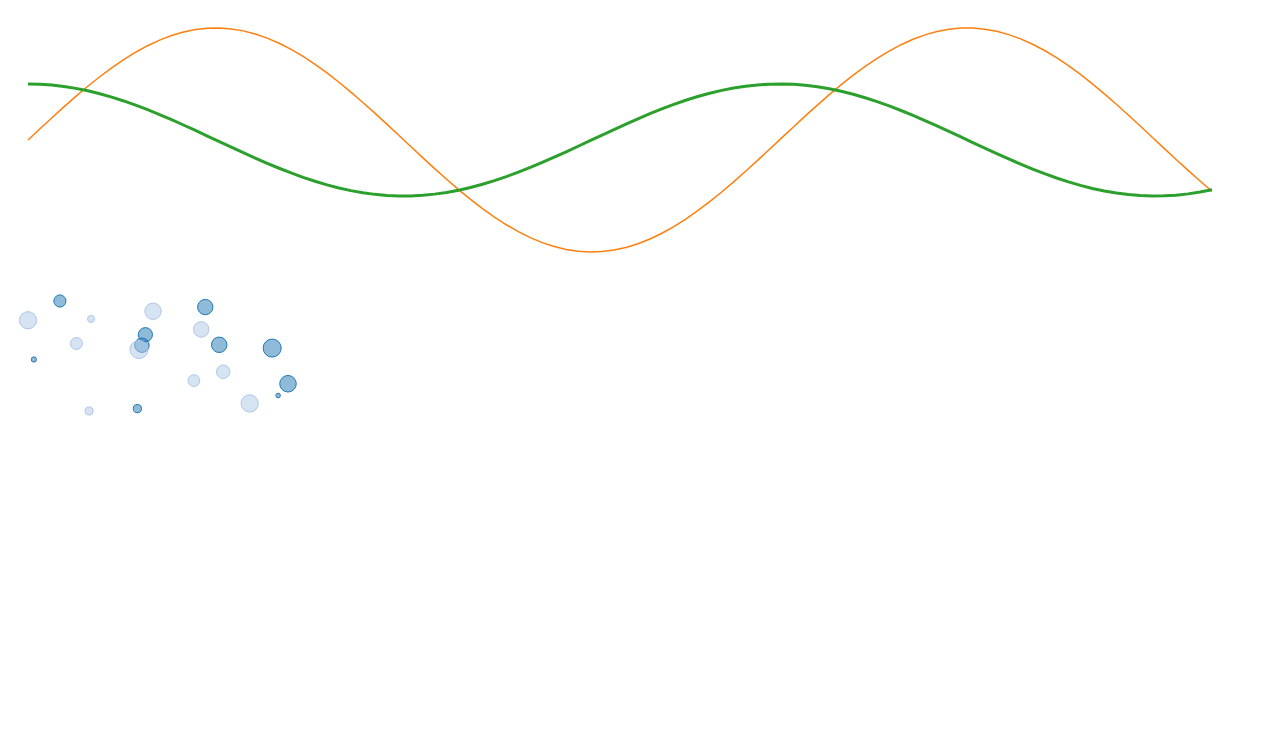
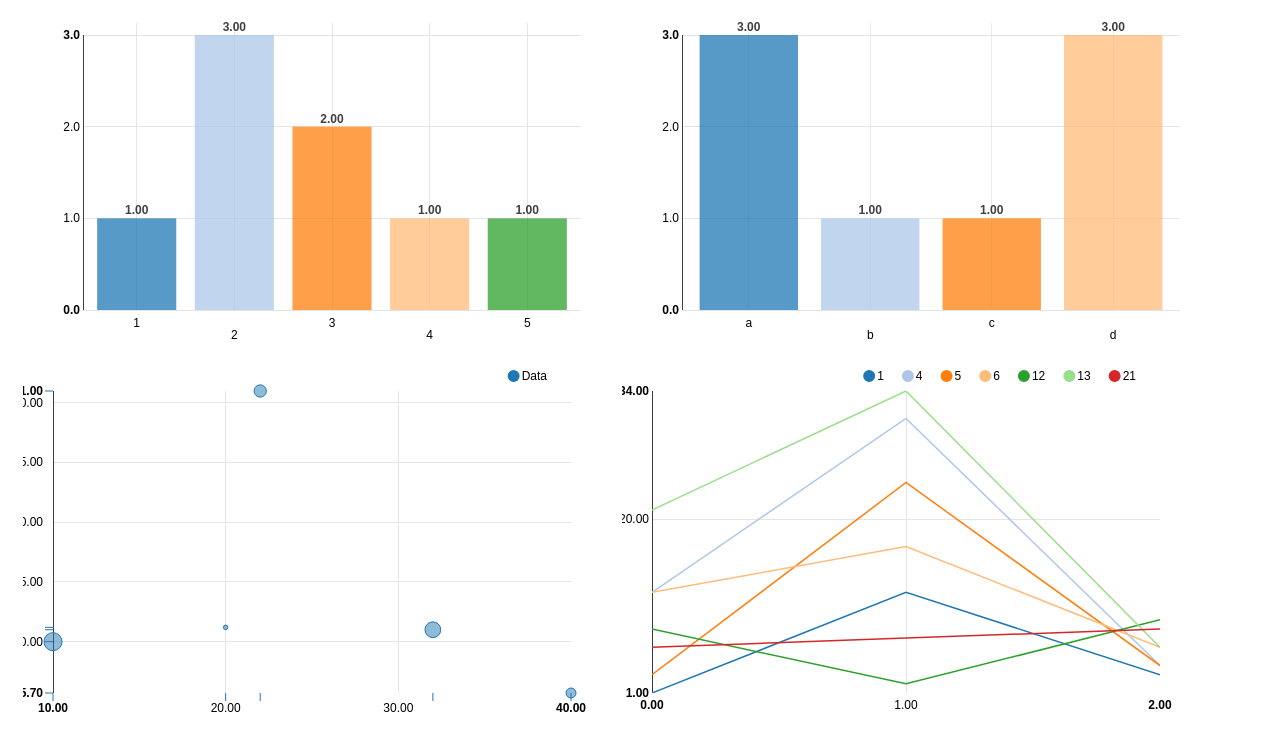
Before and after one commit to vashkan/dw, a plain HTML site: page index.html in a window 1280 px wide. Drawn offline with nearby package versions, Linux system fonts and the light colour scheme.

Commit message:
добавление поддержки оставшихся типов даиграмм кроме stacked bar;выделение  преобразований данных и формирования функций построения графиков в отдельные пространства имен

```diff
--- a/script.js
+++ b/script.js
@@ -1,6 +1,172 @@
 (function (global) {
     var chartId = 0;
     var chartsContainer;
+
+    var dw = dw || {};
+    (function (dw) {
+        function addStyleRule(selector, styleString) {
+            if (!dw.styleSheet) {
+                var style = document.createElement('style');
+                style.appendChild(document.createTextNode(''));
+                document.head.appendChild(style);
+                dw.styleSheet = style.sheet;
+            }
+            var styleSheet = dw.styleSheet;
+
+            if (styleSheet.insertRule) {
+                styleSheet.insertRule(selector + '{' + styleString + '}', 0);
+            }
+            else if (styleSheet.addRule) {
+                styleSheet.addRule(selector, styleString, 0);
+            }
+            else console.warn('addStyleRule failed');
+        };
+        dw.addStyleRule = addStyleRule;
+        (function () {
+            var rules = {
+                "#chartsContainer svg": "position: relative;min-height: 1px;padding-right: 15px;padding-left: 15px;float: left;height: 45%;width:45%;",
+                "#chartsContainer": "overflow:hidden;width: 100%;"
+            };
+            for (var sl in rules) {
+                dw.addStyleRule(sl, rules[sl]);
+            }
+        })();
+        var adapters;
+        (function (adapters) {
+            //Гистограммы
+            function toHistogram(input_data) {
+
+                var dat = {};
+                input_data.forEach(function (v, i, a) {
+                    if (v in dat) {
+                        dat[v] += 1;
+                    }
+                    else {
+                        dat[v] = 1;
+                    }
+                });
+                var data = [{ key: "Cumulative Return", values: [] }];
+                for (var l in dat) {
+                    data[0].values.push({ "label": l, "value": dat[l] });
+                }
+                return data;
+            };
+            adapters.toHistogram = toHistogram;
+
+
+            function toScatter(input_data) {
+                return [{ key: 'Data ', values: input_data }];
+            };
+            adapters.toScatter = toScatter;
+
+
+            function toLine(input_data) {
+                var data = [];
+                for (var k in input_data) {
+                    var dat = input_data[k].map(function (v, i) {
+                        return { x: i, y: v };
+                    });
+                    data.push({ key: k, values: dat })
+                }
+                return data;
+            };
+            adapters.toLine = toLine;
+
+
+            function toStackedBar(input_data) {
+                return {};
+            };
+            adapters.toStackedBar = toStackedBar;
+
+
+        })(adapters = dw.adapters || (dw.adapters = {}));
+
+        var charts;
+        (function (charts) {
+            function Histogram(i, data) {
+                return function () {
+                    var chart = nv.models.discreteBarChart()
+                        .x(function (d) { return d.label })
+                        .y(function (d) { return d.value })
+                        .staggerLabels(true)
+                    //.staggerLabels(historicalBarChart[0].values.length > 8)
+                        .showValues(true)
+                        .duration(250);
+
+                    d3.select('#chart' + i)
+                        .datum(data)
+                        .call(chart);
+
+                    nv.utils.windowResize(chart.update);
+                    return chart;
+                }
+            };
+            charts.Histogram = Histogram;
+
+            function Scatter(i, data) {
+                return function () {
+
+                    var chart = nv.models.scatterChart()
+                        .margin({ top: 20, right: 20, bottom: 20, left: 30 })
+                        .pointSize(function (d) {
+                            return d.r
+                        })
+                        .showDistX(true)
+                        .showDistY(true)
+                        .duration(300)
+                        .useVoronoi(true)
+                        .color(d3.scale.category10().range());
+
+
+                    chart.xAxis.tickFormat(d3.format('.02f'));
+                    chart.yAxis.tickFormat(d3.format('.02f'));
+
+
+                    d3.select('#chart' + i)
+                        .datum(data)
+                    //.transition().duration(100)
+                        .call(chart);
+
+                    nv.utils.windowResize(chart.update);
+                    return chart;
+                }
+            };
+            charts.Scatter = Scatter;
+
+            function Line(i, data) {
+                return function () {
+                    var width = chartsContainer.clientWidth - 40,
+                        height = chartsContainer.clientHeight - 40;
+
+                    var chart = nv.models.lineChart()
+                    //.width(width)
+                    //.height(height)
+                        .margin({ top: 20, right: 30, bottom: 20, left: 30 });
+
+                    chart.dispatch.on('renderEnd', function () {
+                        console.log('render complete');
+                    });
+                    chart.xAxis.tickFormat(d3.format('.02f'));
+                    chart.yAxis.tickFormat(d3.format('.02f'));
+                    d3.select('#chart' + i)
+                    //.attr('width', width)
+                    //.attr('height', height)
+                        .datum(data)
+                        .call(chart);
+                    nv.utils.windowResize(chart.update);
+                    return chart;
+                }
+            };
+            charts.Line = Line;
+
+            function StackedBar(i, data) {
+
+            };
+            charts.StackedBar = StackedBar;
+
+        })(charts = dw.charts || (dw.charts = {}));
+
+    })(dw = dw || {});
     var TypeChart;
     (function (TypeChart) {
         TypeChart[TypeChart["Unknown"] = 0] = "Unknown";
@@ -9,6 +175,23 @@
         TypeChart[TypeChart["Line"] = 3] = "Line";
         TypeChart[TypeChart["StackedBar"] = 4] = "StackedBar";
     })(TypeChart || (TypeChart = {}));
+    function detectType(obj) {
+        if (obj instanceof Array) {
+            if (obj.length > 0) {
+                if (typeof obj[0] == 'number' || typeof obj[0] == 'string') {
+                    return TypeChart.Histogram;
+                } else if (obj[0] instanceof Array) {
+                    return TypeChart.StackedBar;
+                } else if (obj[0] instanceof Object) {
+                    return TypeChart.Scatter;
+                }
+                return TypeChart.Unknown;
+            }
+        } else if (obj instanceof Object) {
+            return TypeChart.Line;
+        }
+    }
+
     function loadLib(callback) {
 
         if (!global.d3lib) {
@@ -53,159 +236,61 @@
     }
 
     function draw() {
-        var context = this;
-        this.typeChart = detectType(this);
-        function detectType(obj) {
-            if (obj instanceof Array) {
-                if (obj.length > 0) {
-                    if (typeof obj[0] == 'number' || typeof obj[0] == 'string') {
-                        return TypeChart.Histogram;
-                    } else if (obj[0] instanceof Array) {
-                        return TypeChart.StackedBar;
-                    } else if (obj[0] instanceof Object) {
-                        return TypeChart.Scatter;
-                    }
-                    return TypeChart.Unknown;
+        var _self = this;
+        function createChartElement() {
+            var chId = chartId++;
+            chartsContainer = chartsContainer
+            || document.getElementById("chartsContainer")
+            || (function () {
+                var re = document.createElement('div');
+                re.id = 'chartsContainer';
+                re.style.cssText = "overflow:hidden; width: 100%;";
+                re.style.height = (window.innerHeight - 16) + 'px';
+                document.body.appendChild(re)
+                window.onresize = function () {
+                    re.style.height = (window.innerHeight - 16) + 'px';
+                    re.style.width = (window.innerWidth - 16) + 'px';
                 }
-            } else if (obj instanceof Object) {
-                return TypeChart.Line;
-            }
+                return document.body.appendChild(re), re;
+            })();
+            chartsContainer.appendChild((function (i) {
+                var el = document.createElementNS("http://www.w3.org/2000/svg", "svg")
+                el.id = "chart" + i;
+                return el
+            })(chId));
+            return chId;
         }
 
         function appendChart() {
-            chartId++;
-            chartsContainer = chartsContainer||document.getElementById("chartsContainer")||(function(){ var re = document.createElement('div'); return re.id='chartsContainer',document.body.appendChild(re),re;})();
-            switch (context.typeChart) {
+            var chId;
+            var data;
+            switch (detectType(_self)) {
                 case TypeChart.Line:
-                    chartsContainer.insertBefore((function (i) {
-                        var el = document.createElementNS("http://www.w3.org/2000/svg","svg")
-                        el.id = "test" + i;
-                        return el
-                    })(chartId), chartsContainer.firstChild);
-                    nv.addGraph((function (i) {
-                            return function () {
-                                var width = chartsContainer.clientWidth - 40,
-                                    height = chartsContainer.clientHeight - 40;
-
-                                var chart = nv.models.line()
-                                    .width(width)
-                                    .height(height)
-                                    .margin({ top: 20, right: 20, bottom: 20, left: 20 });
-
-                                chart.dispatch.on('renderEnd', function () {
-                                    console.log('render complete');
-                                });
-
-                                d3.select('#test' + i)
-                                    .attr('width', width)
-                                    .attr('height', height)
-                                    .datum(sinAndCos())
-                                    .call(chart);
-
-                                return chart;
-                            }
-                        })(chartId),
-                        (function (i) {
-                            return function (graph) {
-                                window.onresize = function () {
-                                    var width = chartsContainer.clientWidth - 40,
-                                    height = chartsContainer.clientHeight - 40,
-                                        margin = graph.margin();
-
-                                    if (width < margin.left + margin.right + 20)
-                                        width = margin.left + margin.right + 20;
-
-                                    if (height < margin.top + margin.bottom + 20)
-                                        height = margin.top + margin.bottom + 20;
-
-                                    graph.width(width).height(height);
-
-                                    d3.select('#test' + i)
-                                        .attr('width', width)
-                                        .attr('height', height)
-                                        .call(graph);
-                                };
-                            }
-                        })(chartId)
-                    );
+                    chId = createChartElement();
+                    data = dw.adapters.toLine(_self);
+                    nv.addGraph(dw.charts.Line(chId, data));
 
                     break;
                 case TypeChart.Scatter:
-                    chartsContainer.insertBefore((function (i) {
-                        var el = document.createElementNS("http://www.w3.org/2000/svg","svg")
-                        el.id = "test" + i;
-                        return el
-                    })(chartId), chartsContainer.firstChild);
-                    nv.addGraph((function (i) {
-                        return function () {
-
-                            var chart = nv.models.scatter()
-                                .margin({ top: 20, right: 20, bottom: 20, left: 20 })
-                                .pointSize(function (d) {
-                                    return d.z
-                                })
-                                .useVoronoi(false);
-
-                            d3.select('#test' + i)
-                                .datum(randomData())
-                                .transition().duration(500)
-                                .call(chart);
-
-                            nv.utils.windowResize(chart.update);
-                            return chart;
-                        }
-                    })(chartId));
-
-                    function randomData() {
-                        var data = [];
-
-                        for (var i = 0; i < 2; i++) {
-                            data.push({
-                                key: 'Group ' + i,
-                                values: []
-                            });
-
-                            for (var j = 0; j < 10; j++) {
-                                data[i].values.push({ x: Math.random(), y: Math.random(), z: Math.random() * 10 });
-                            }
-                        }
-
-                        return data;
-                    }
-
+                    chId = createChartElement();
+                    data = dw.adapters.toScatter(_self);
+                    nv.addGraph(dw.charts.Scatter(chId, data));
+                    break;
+                case TypeChart.Histogram:
+                    chId = createChartElement();
+                    data = dw.adapters.toHistogram(_self);
+                    nv.addGraph(dw.charts.Histogram(chId, data));
                     break;
                 default:
+                    console.log('Unavalible chart');
                     break;
-            }
-
-            function sinAndCos() {
-                var sin = [],
-                    cos = [];
-
-                for (var i = 0; i < 100; i++) {
-                    sin.push({ x: i, y: Math.sin(i / 10) });
-                    cos.push({ x: i, y: .5 * Math.cos(i / 10) });
-                }
-
-                return [
-                    {
-                        values: sin,
-                        key: "Sine Wave",
-                        color: "#ff7f0e"
-                    },
-                    {
-                        values: cos,
-                        key: "Cosine Wave",
-                        color: "#2ca02c",
-                        strokeWidth: 3
-                    }
-                ];
             }
         }
 
         console.log('Drawing chart type: ', TypeChart[detectType(this)]);
-        console.log('Source data',this);
+        console.log('Source data', this);
         loadLib(appendChart);
     }
     Object.defineProperty(Object.prototype, 'draw', { enumerable: false, value: draw });
+    global.dw = dw;
 })(window);
```
Also changed, not shown: index.html (indentation only).
